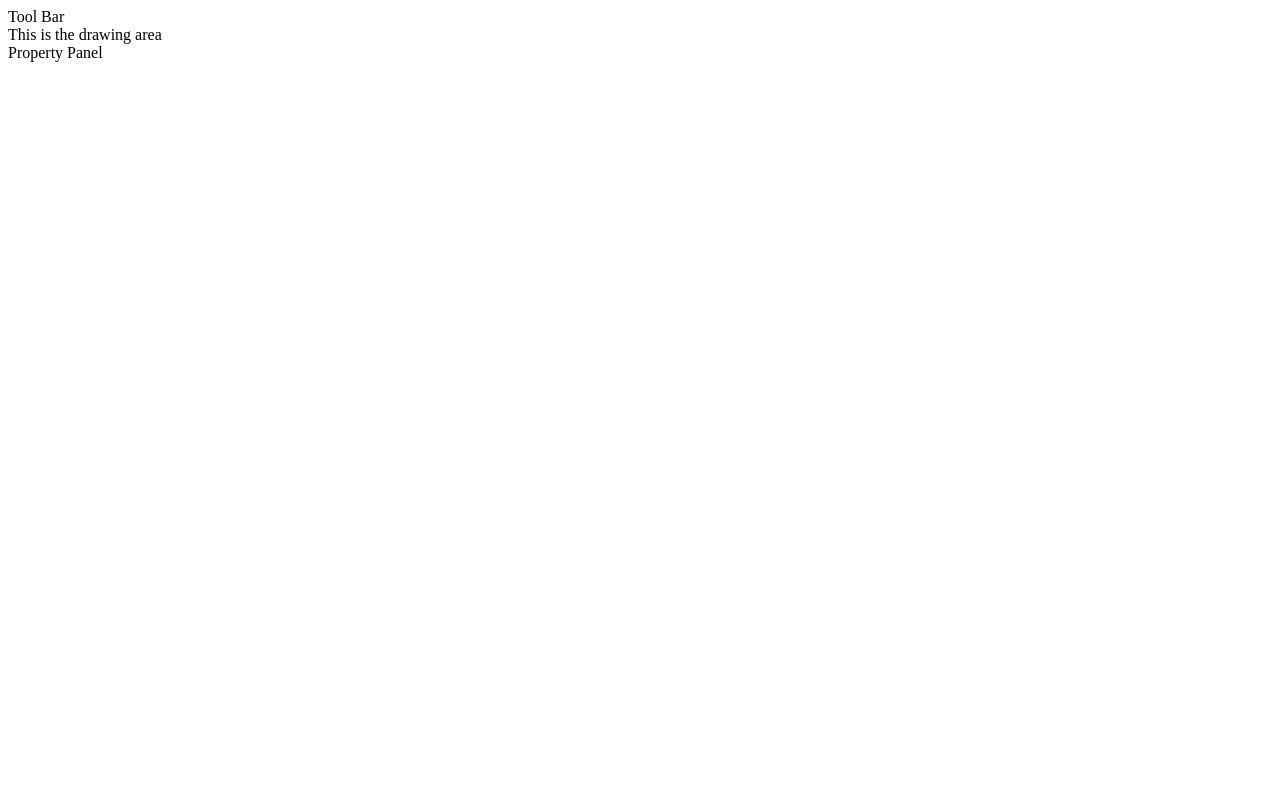
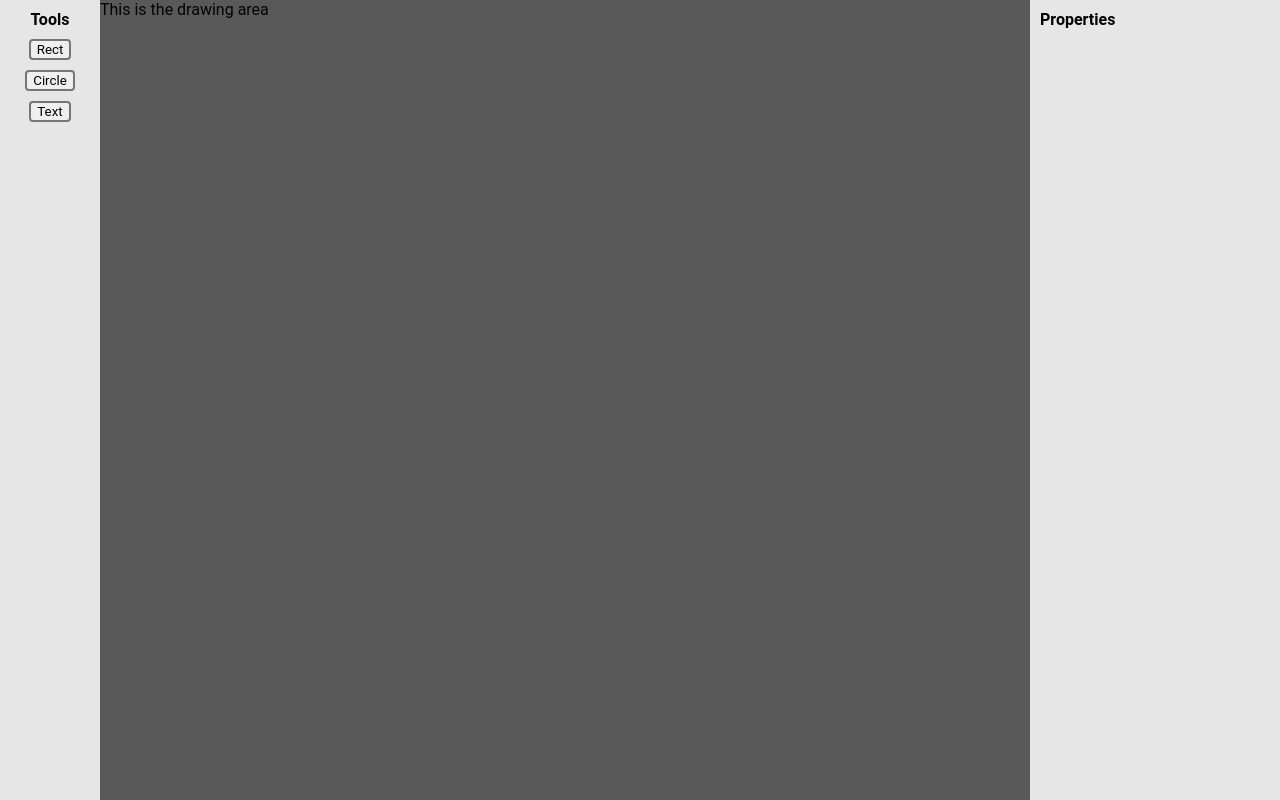
Before and after one commit to cchauche/magicDraw, a React app: page / in a window 1280 px wide. Built offline with nearby package versions, Linux system fonts and the light colour scheme.

Commit message:
Basic layout without canvas

```diff
--- a/client/src/components/DrawingArea.jsx
+++ b/client/src/components/DrawingArea.jsx
@@ -2,7 +2,7 @@ import React from 'react'
 
 const DrawingArea = () => {
   return (
-    <div id="drawing-area">
+    <div id="drawing">
       This is the drawing area
     </div>
   )
--- /dev/null
+++ b/client/src/components/PropertiesPanel.jsx
@@ -0,0 +1,11 @@
+import React from 'react'
+
+const PropertiesPanel = () => {
+  return (
+    <aside className="panel">
+      <h4>Properties</h4>
+    </aside>
+  )
+}
+
+export default PropertiesPanel
--- a/client/src/components/PropertyPanel.jsx
+++ /dev/null
@@ -1,11 +0,0 @@
-import React from 'react'
-
-const PropertyPanel = () => {
-  return (
-    <div id="property-panel">
-      Property Panel
-    </div>
-  )
-}
-
-export default PropertyPanel
--- a/client/src/components/ToolBar.jsx
+++ b/client/src/components/ToolBar.jsx
@@ -2,9 +2,12 @@ import React from 'react'
 
 const ToolBar = () => {
   return (
-    <div>
-      Tool Bar
-    </div>
+    <aside className="tool-bar">
+      <h4>Tools</h4>
+      <button>Rect</button>
+      <button>Circle</button>
+      <button>Text</button>
+    </aside>
   )
 }
 
--- a/client/src/components/app.jsx
+++ b/client/src/components/app.jsx
@@ -1,14 +1,14 @@
 import React from 'react';
-import PropertyPanel from "./PropertyPanel";
+import PropertiesPanel from "./PropertiesPanel";
 import ToolBar from "./ToolBar";
 import DrawingArea from './DrawingArea';
 
 function App() {
   return (
-  <div id="container">
+  <div id="app">
     <ToolBar />
     <DrawingArea />
-    <PropertyPanel />
+    <PropertiesPanel />
   </div>)
 }
 
--- a/client/src/index.js
+++ b/client/src/index.js
@@ -3,4 +3,4 @@ import React from 'react';
 import ReactDom from 'react-dom';
 import App from './components/App';
 
-ReactDom.render(<App />, document.getElementById('app'));
+ReactDom.render(<App />, document.getElementById('root'));
--- a/public/index.html
+++ b/public/index.html
@@ -6,7 +6,7 @@
     <link rel="stylesheet" href="styles.css">
   </head>
   <body>
-    <div id="app">If you can see this react isn't running</div>
+    <div id="root">If you can see this react isn't running</div>
     <script src="app.js"></script>
   </body>
 </html>
--- a/public/styles.css
+++ b/public/styles.css
@@ -0,0 +1,63 @@
+* {
+  margin: 0;
+  padding: 0;
+  border: none;
+  box-sizing: border-box;
+  font-family: Roboto, Lato, Helvetica, Arial, sans-serif;
+  color: #030303;
+}
+
+html,
+body,
+#root,
+#app {
+  min-height: 100vh;
+  width: 100%;
+}
+
+#app {
+  display: flex;
+}
+
+aside {
+  background-color: rgb(230, 230, 230);
+}
+
+.tool-bar {
+  display: flex;
+  flex-direction: column;
+  align-items: center;
+  padding: 10px 0;
+  width: 100px;
+}
+
+.tool-bar > button {
+  margin-top: 10px;
+}
+
+.panel {
+  display: flex;
+  flex-direction: column;
+  padding: 10px;
+  width: 250px;
+}
+
+#drawing {
+  width: calc(100% - 350px);
+  position: relative;
+  background-color: #595959;
+}
+
+button {
+  padding: 1px 6px;
+  border: 2px solid rgb(118, 118, 118);
+  border-radius: 4px;
+}
+
+button:focus {
+  outline: none;
+}
+
+button:active {
+  background-color: rgb(106, 106, 106);
+}
```
Also changed, not shown: public/app.js.
